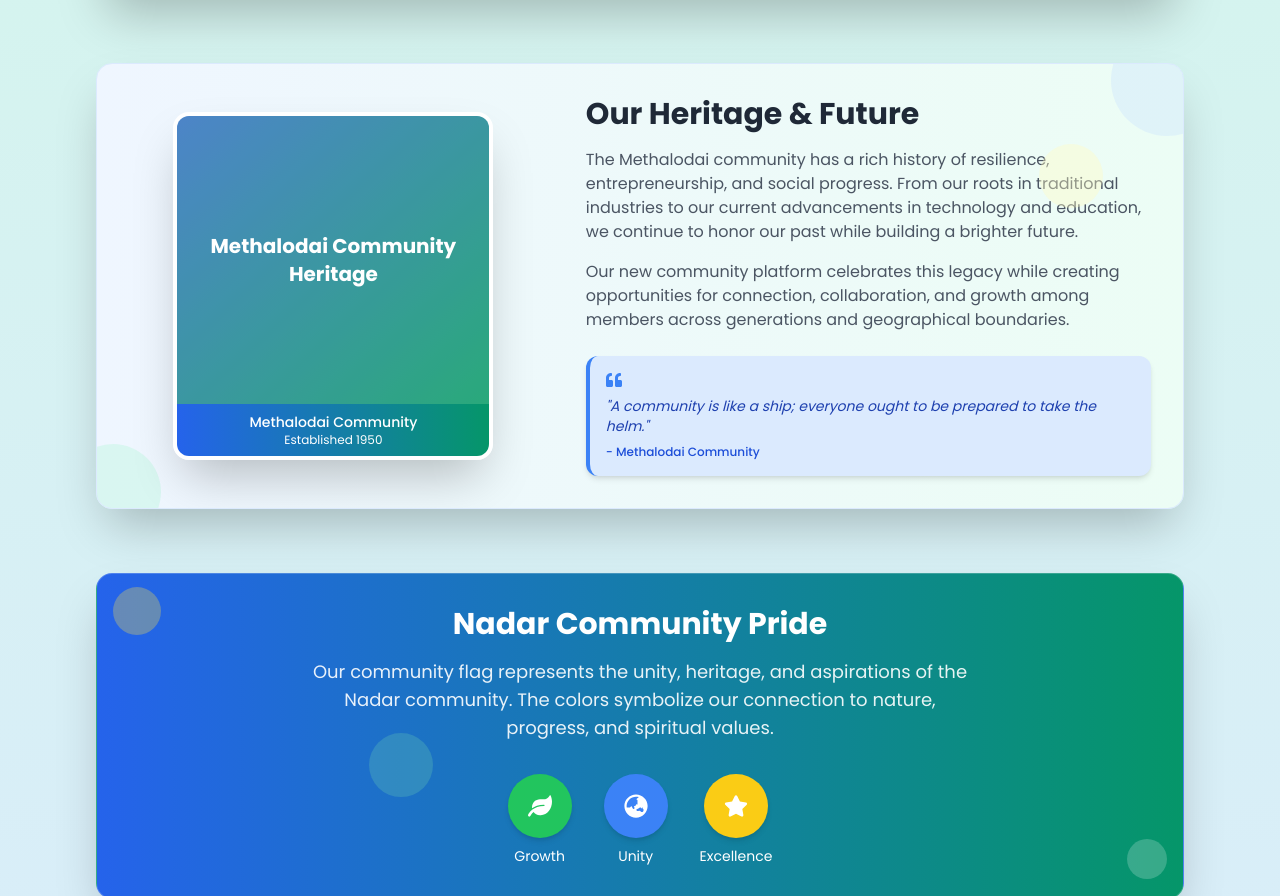
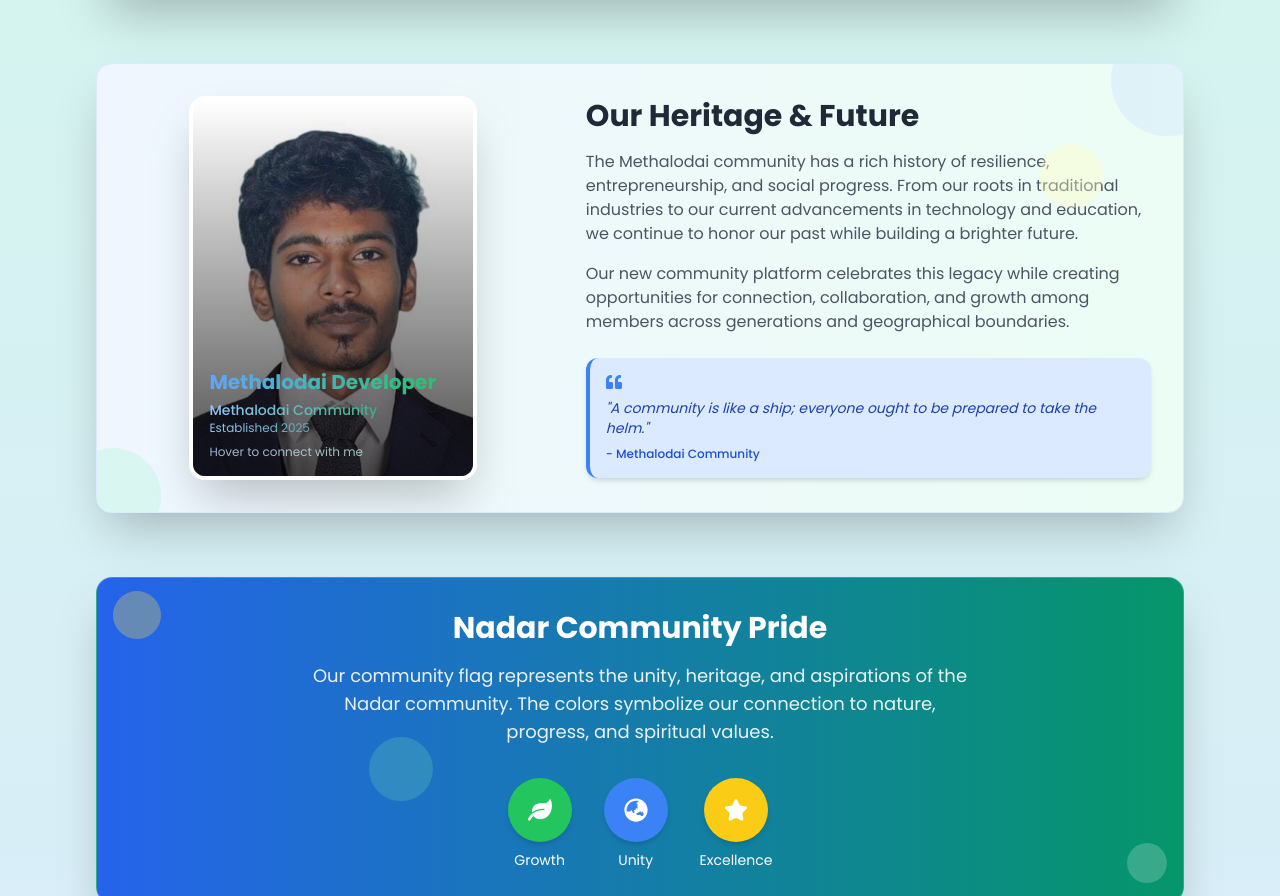
Before and after one commit to AbishekSathiyan/Methalodai_Community_FrontEnd, a React (Vite) app in the folder Client/: page / in a window 1280 px wide. Shown: the part 3407-4303 px from the top of the page. Built offline with nearby package versions, Linux system fonts and the light colour scheme; no server answers.

Commit message:
Developer Info Updated

```diff
--- a/Client/package.json
+++ b/Client/package.json
@@ -12,12 +12,14 @@
   "dependencies": {
     "@react-oauth/google": "^0.12.2",
     "axios": "^1.11.0",
+    "connect-history-api-fallback": "^2.0.0",
     "firebase": "^12.1.0",
     "framer-motion": "^12.23.12",
     "jwt-decode": "^4.0.0",
     "material-ripple-effects": "^2.0.1",
     "react": "^19.1.1",
     "react-dom": "^19.1.1",
+    "react-firebase-hooks": "^5.1.1",
     "react-icons": "^5.5.0",
     "react-ripples": "^2.2.1",
     "react-router-dom": "^7.8.1",
--- a/Client/src/AppRoutes.jsx
+++ b/Client/src/AppRoutes.jsx
@@ -15,13 +15,23 @@ import MessageThreadPage from "./pages/MessageThreadPage";
 import PrivateRoute from "./components/PrivateRoute";
 import PublicRoute from "./components/PublicRoute";
 import AdminDashboard from "./pages/AdminDashboard";
-import AdminLogin from "./components/Admin/AdminLogin"; // Import the AdminLogin component
-import AdminRoute from "./components/AdminRoute"; // Import the AdminRoute component
+import AdminLogin from "./components/Admin/AdminLogin";
+import AdminRoute from "./components/AdminRoute";
 import ProductLaunch from "./components/ProductLanch/Launch";
+
 export default function AppRoutes() {
+  const isProduction = process.env.NODE_ENV === "production";
+
   return (
     <Routes>
-      {/* 404
+      {isProduction ? (
+        <>
+          {/* ✅ Production-only route */}
+          <Route path="*" element={<ProductLaunch />} />
+        </>
+      ) : (
+        <>
+          {/* ✅ Development routes
           <Route
             path="/"
             element={
@@ -126,11 +136,10 @@ export default function AppRoutes() {
               </AdminRoute>
             }
           />
-
-      <Route path="*" element={<NotFound />} />
-*/}
-      <Route path="/" element={<ProductLaunch />} />
+          {/* ✅ Development-only route */}
           <Route path="*" element={<ProductLaunch />} />
+        </>
+      )}
     </Routes>
   );
 }
--- a/Client/src/components/PrivateRoute.jsx
+++ b/Client/src/components/PrivateRoute.jsx
@@ -1,9 +1,42 @@
-import React from "react";
+import React, { useState, useEffect } from "react";
 import { Navigate } from "react-router-dom";
+import { auth } from "../config/firebase";
+import { useAuthState } from "react-firebase-hooks/auth";
 
 const PrivateRoute = ({ children }) => {
-  const isAuthenticated = !!localStorage.getItem("authToken");
-  return isAuthenticated ? children : <Navigate to="/login" replace />;
+  const [user, loading] = useAuthState(auth);
+  const [showLoginPopup, setShowLoginPopup] = useState(false);
+  const [redirect, setRedirect] = useState(false);
+
+  useEffect(() => {
+    if (!loading && !user) {
+      setShowLoginPopup(true);
+
+      // After 2s redirect to login
+      const timer = setTimeout(() => setRedirect(true), 2000);
+
+      return () => clearTimeout(timer);
+    }
+  }, [loading, user]);
+
+  if (loading) return <div>Loading...</div>;
+
+  if (redirect) return <Navigate to="/login" replace />;
+
+  if (user) return children;
+
+  return (
+    <>
+      {showLoginPopup && (
+        <div className="fixed inset-0 flex items-center justify-center bg-black/50 z-50">
+          <div className="bg-white p-6 rounded-xl shadow-lg text-center">
+            <h2 className="text-xl font-bold mb-2">Login Required</h2>
+            <p className="text-gray-600">Please login to access your profile.</p>
+          </div>
+        </div>
+      )}
+    </>
+  );
 };
 
 export default PrivateRoute;
--- a/Client/src/components/ProductLanch/MethalodaiHeritage.jsx
+++ b/Client/src/components/ProductLanch/MethalodaiHeritage.jsx
@@ -1,6 +1,17 @@
-import React, { useRef } from "react";
+import React, { useRef, useState } from "react";
 import { motion, useInView } from "framer-motion";
-import { FaQuoteLeft } from "react-icons/fa";
+import {
+  FaQuoteLeft,
+  FaUser,
+  FaEnvelope,
+  FaMapMarkerAlt,
+  FaPhone,
+  FaGlobe,
+  FaWhatsapp,
+  FaLinkedin,
+  FaGithub,
+} from "react-icons/fa";
+import MineImg from "../../assets/Abishek S.jpeg";
 
 const fadeIn = {
   hidden: { opacity: 0, y: 50 },
@@ -14,6 +25,7 @@ const fadeIn = {
 const MethalodaiHeritage = () => {
   const ref = useRef(null);
   const isInView = useInView(ref, { once: true, margin: "-100px" });
+  const [isFlipped, setIsFlipped] = useState(false);
 
   return (
     <motion.div
@@ -35,21 +47,123 @@ const MethalodaiHeritage = () => {
           animate={isInView ? { opacity: 1, x: 0 } : { opacity: 0, x: -50 }}
           transition={{ duration: 0.7 }}
         >
-          <div className="rounded-2xl overflow-hidden shadow-2xl border-4 border-white max-w-xs transform hover:scale-105 transition-transform duration-300">
-            <div className="w-full h-72 bg-gradient-to-br from-blue-400 to-emerald-400 flex items-center justify-center text-white text-center p-4 relative">
-              <div className="absolute inset-0 bg-black/20"></div>
-              <p className="text-xl font-bold relative z-10 font-poppins">
-                Methalodai Community Heritage
-              </p>
-            </div>
-            <div className="bg-gradient-to-r from-blue-600 to-emerald-600 text-white text-center py-2">
-              <p className="text-sm font-medium font-poppins">
-                Methalodai Community
-              </p>
-              <p className="text-xs">Established 1950</p>
-            </div>
+          <div
+            className="w-72 h-96 perspective-1000 cursor-pointer"
+            onMouseEnter={() => setIsFlipped(true)}
+            onMouseLeave={() => setIsFlipped(false)}
+          >
+            <motion.div
+              className="relative w-full h-full preserve-3d transition-all duration-500"
+              animate={{ rotateY: isFlipped ? 180 : 0 }}
+            >
+              {/* Front of the card */}
+              <div className="absolute inset-0 backface-hidden rounded-2xl overflow-hidden shadow-2xl border-4 border-white">
+                <div className="w-full h-full relative">
+                  <img
+                    src={MineImg}
+                    alt="Methalodai Heritage"
+                    className="w-full h-full object-cover"
+                  />
+                  <div className="absolute inset-0 bg-gradient-to-t from-black/70 to-transparent flex items-end">
+                    <div className="p-4 w-full">
+                      <h3 className="text-xl font-bold font-poppins mb-1 bg-gradient-to-r from-blue-400 to-green-500 bg-clip-text text-transparent">
+                        Methalodai Developer
+                      </h3>
+                      <p className="text-sm font-medium bg-gradient-to-r from-blue-300 to-green-600 bg-clip-text text-transparent">
+                        Methalodai Community
+                      </p>
+                      <p className="text-xs bg-gradient-to-r from-blue-300 to-green-700 bg-clip-text text-transparent">
+                        Established 2025
+                      </p>
+                      <p className="text-xs mt-2 opacity-80 bg-gradient-to-r from-blue-200 to-green-200 bg-clip-text text-transparent">
+                        Hover to connect with me
+                      </p>
+                    </div>
+                  </div>
+                </div>
+              </div>
+
+              {/* Back of the card - Your details */}
+              <div className="absolute inset-0 backface-hidden rounded-2xl overflow-hidden shadow-2xl border-4 border-white bg-gradient-to-br from-blue-600 to-emerald-600 text-white rotate-y-180 p-6 flex flex-col justify-center">
+                <div className="text-center mb-4">
+                  <h3 className="text-2xl font-bold font-poppins mb-2">
+                    Abishek S
+                  </h3>
+                  <p className="text-blue-100 bg-white/10 py-1 px-3 rounded-full inline-block text-sm">
+                    Software Developer
+                  </p>
+                </div>
+
+                <div className="space-y-3 mb-4">
+                  <div className="flex items-center">
+                    <FaUser className="text-blue-200 mr-3 min-w-[16px]" />
+                    <span className="text-sm">Methalodai Community Admin</span>
+                  </div>
+
+                  <div className="flex items-center">
+                    <FaMapMarkerAlt className="text-blue-200 mr-3 min-w-[16px]" />
+                    <span className="text-sm">
+                      Methalodai, Ramanathapuram, Tamil Nadu
+                    </span>
+                  </div>
+
+                  <div className="flex items-center">
+                    <FaPhone className="text-blue-200 mr-3 min-w-[16px]" />
+                    <span className="text-sm">+91 7092085864</span>
+                  </div>
+                </div>
+
+                {/* Contact buttons */}
+                <div className="grid grid-cols-2 gap-2 mb-4">
+                  <a
+                    href="https://wa.me/917092085864"
+                    target="_blank"
+                    rel="noopener noreferrer"
+                    className="bg-green-500 hover:bg-green-600 text-white py-2 px-3 rounded-lg flex items-center justify-center text-sm transition-colors"
+                  >
+                    <FaWhatsapp className="mr-1" />
+                    WhatsApp
+                  </a>
+                  <a
+                    href="mailto:abishek.sathiyan.2002@gmail.com"
+                    className="bg-blue-500 hover:bg-blue-600 text-white py-2 px-3 rounded-lg flex items-center justify-center text-sm transition-colors"
+                  >
+                    <FaEnvelope className="mr-1" />
+                    Email
+                  </a>
+                </div>
+
+                {/* Portfolio link */}
+                <a
+                  href="https://abishek-portfolio-front-end.vercel.app/"
+                  target="_blank"
+                  rel="noopener noreferrer"
+                  className="bg-white/10 hover:bg-white/20 text-white py-2 px-3 rounded-lg flex items-center justify-center text-sm transition-colors mb-4"
+                >
+                  <FaGlobe className="mr-2" />
+                  View My Portfolio
+                </a>
+
+                {/* Social links */}
+                <div className="flex justify-center space-x-3">
+                  <a
+                    href="https://www.linkedin.com/in/abishek04"
+                    className="text-blue-200 hover:text-white transition-colors"
+                  >
+                    <FaLinkedin size={18} />
+                  </a>
+                  <a
+                    href="https://github.com/AbishekSathiyan"
+                    className="text-blue-200 hover:text-white transition-colors"
+                  >
+                    <FaGithub size={18} />
+                  </a>
+                </div>
+              </div>
+            </motion.div>
           </div>
         </motion.div>
+
         <motion.div
           className="md:w-3/5 md:pl-12"
           initial={{ opacity: 0, x: 50 }}
@@ -87,6 +201,21 @@ const MethalodaiHeritage = () => {
           </motion.div>
         </motion.div>
       </div>
+
+      <style jsx>{`
+        .perspective-1000 {
+          perspective: 1000px;
+        }
+        .preserve-3d {
+          transform-style: preserve-3d;
+        }
+        .backface-hidden {
+          backface-visibility: hidden;
+        }
+        .rotate-y-180 {
+          transform: rotateY(180deg);
+        }
+      `}</style>
     </motion.div>
   );
 };
--- a/Client/vite.config.js
+++ b/Client/vite.config.js
@@ -3,10 +3,9 @@ import react from "@vitejs/plugin-react";
 
 export default defineConfig({
   plugins: [react()],
-  define: {
-    "process.env": {},
-  },
   server: {
+    port: 5173,
+    open: true,
     proxy: {
       "/api": {
         target: "http://localhost:5000",
@@ -14,5 +13,14 @@ export default defineConfig({
         secure: false,
       },
     },
+    fs: {
+      strict: true,
+    },
+  },
+  // 👇 Fix for React Router (instead of historyApiFallback)
+  build: {
+    rollupOptions: {
+      input: "index.html",
+    },
   },
 });
```
Also changed, not shown: Client/src/assets/Abishek S.jpeg (added), 1 other file (tests, documents, lock files or other folders). Lines whose indentation alone changed are shown as unchanged.
